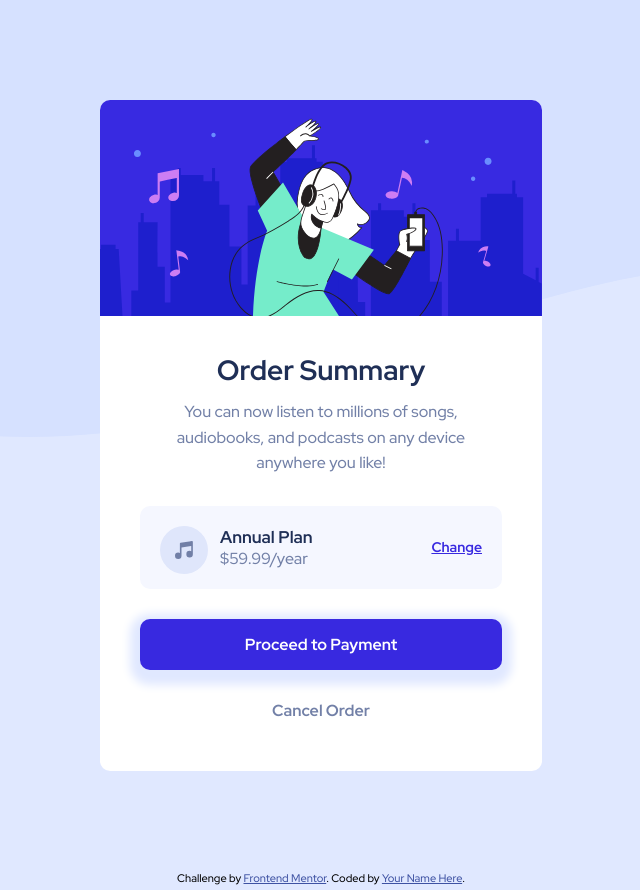
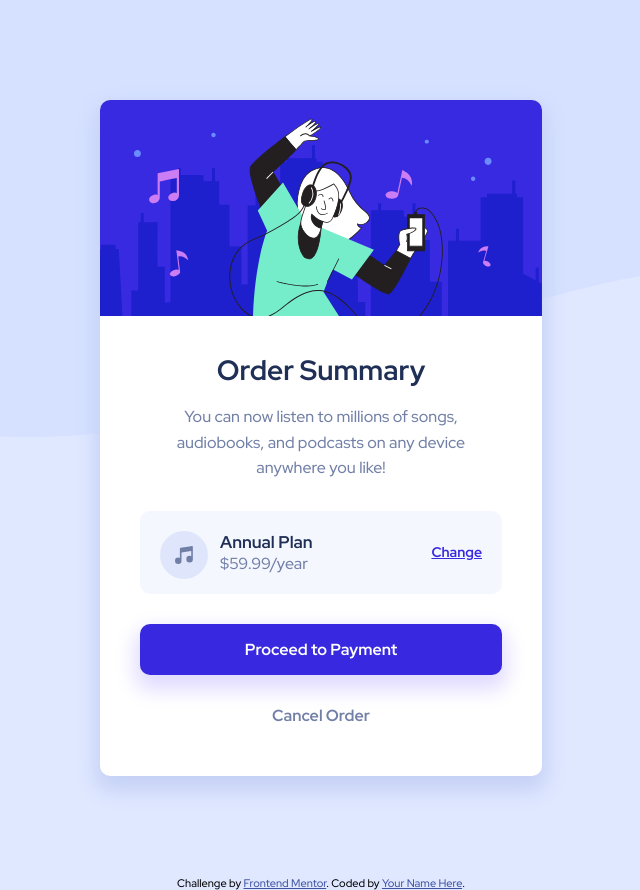
Before and after one commit to AntonielAureliano/order-summary-component-main, a plain HTML site: page index.html in a window 1280 px wide. Shown: the whole page, without its empty margins (319-959 px from the left). Drawn offline with Linux system fonts and the light colour scheme.

Commit message:
Redefinindo cor do shadow.

```diff
--- a/style.css
+++ b/style.css
@@ -6,6 +6,9 @@
   --primary-link-blue: hsl(228, 45%, 44%);
   --primary-white: hsl(0, 0%, 100%);
   --primary-light-purple: hsl(245, 83%, 68%);
+
+  --secundary-very-light-purple: hsl(249, 100%, 93%);
+  --secundary-very-light-blue: hsl(226, 74%, 87%);
 
   --neutral-very-pale-blue: hsl(225, 100%, 98%);
   --neutral-desaturated-blue: hsl(224, 23%, 55%);
@@ -43,6 +46,7 @@ body {
 .container {
   background: var(--primary-white);
   border-radius: 10px;
+  box-shadow: 0 10px 20px 5px var(--secundary-very-light-blue);
   display: flex;
   flex-direction: column;
   gap: 30px;
@@ -60,7 +64,7 @@ body {
 .desc h1 {
   color: var(--neutral-dark-blue);
   font-size: 1.75rem;
-  margin-bottom: 10px;
+  margin-bottom: 15px;
   text-align: center;
 }
 
@@ -149,7 +153,7 @@ body {
 .bottom a:first-child {
   background-color: var(--primary-bright-blue);
   border-radius: 10px;
-  box-shadow: 0 5px 10px 10px var(--primary-pale-blue);
+  box-shadow: 0 10px 20px 5px var(--secundary-very-light-purple);
   color: var(--primary-white);
   font-weight: 700;
   padding: 15px 0;
```
